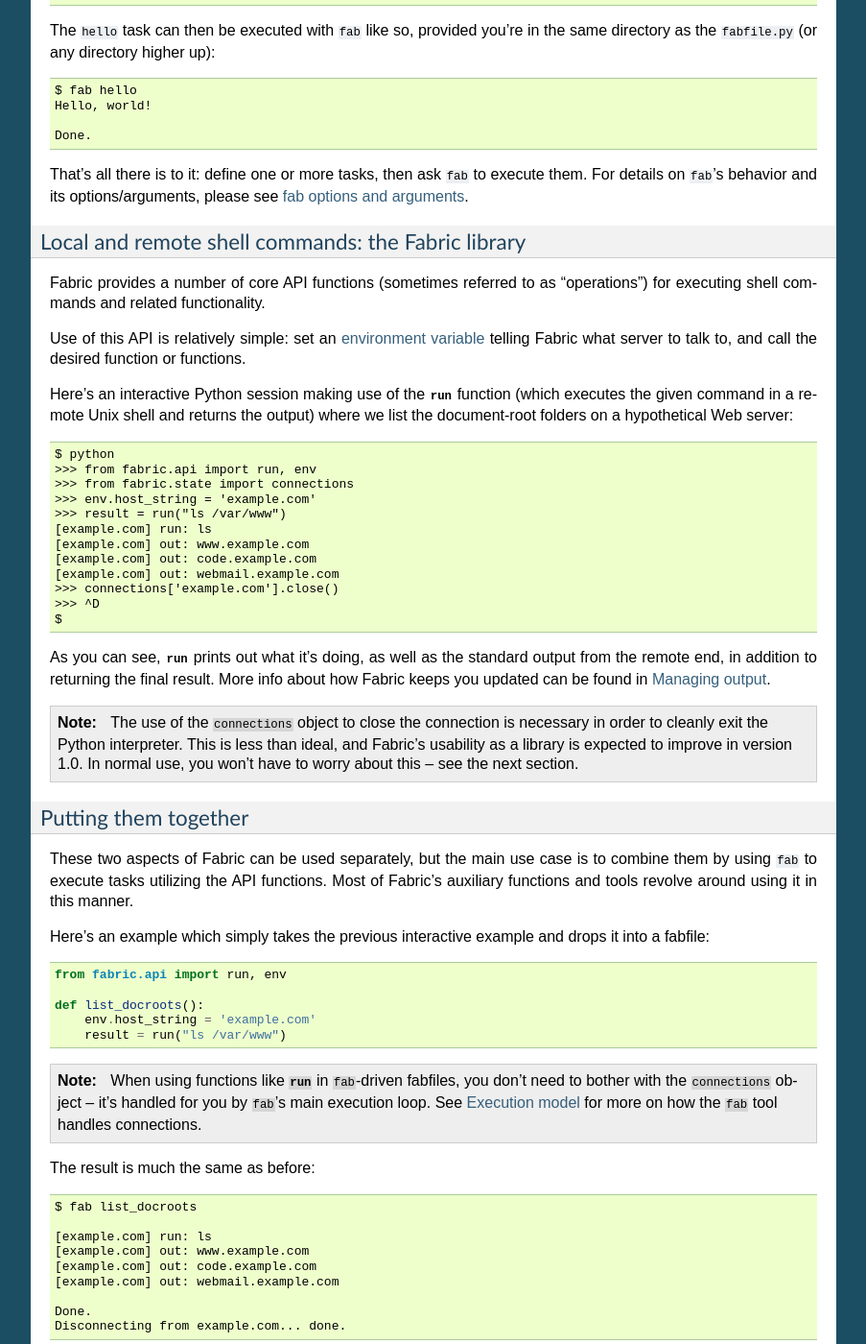
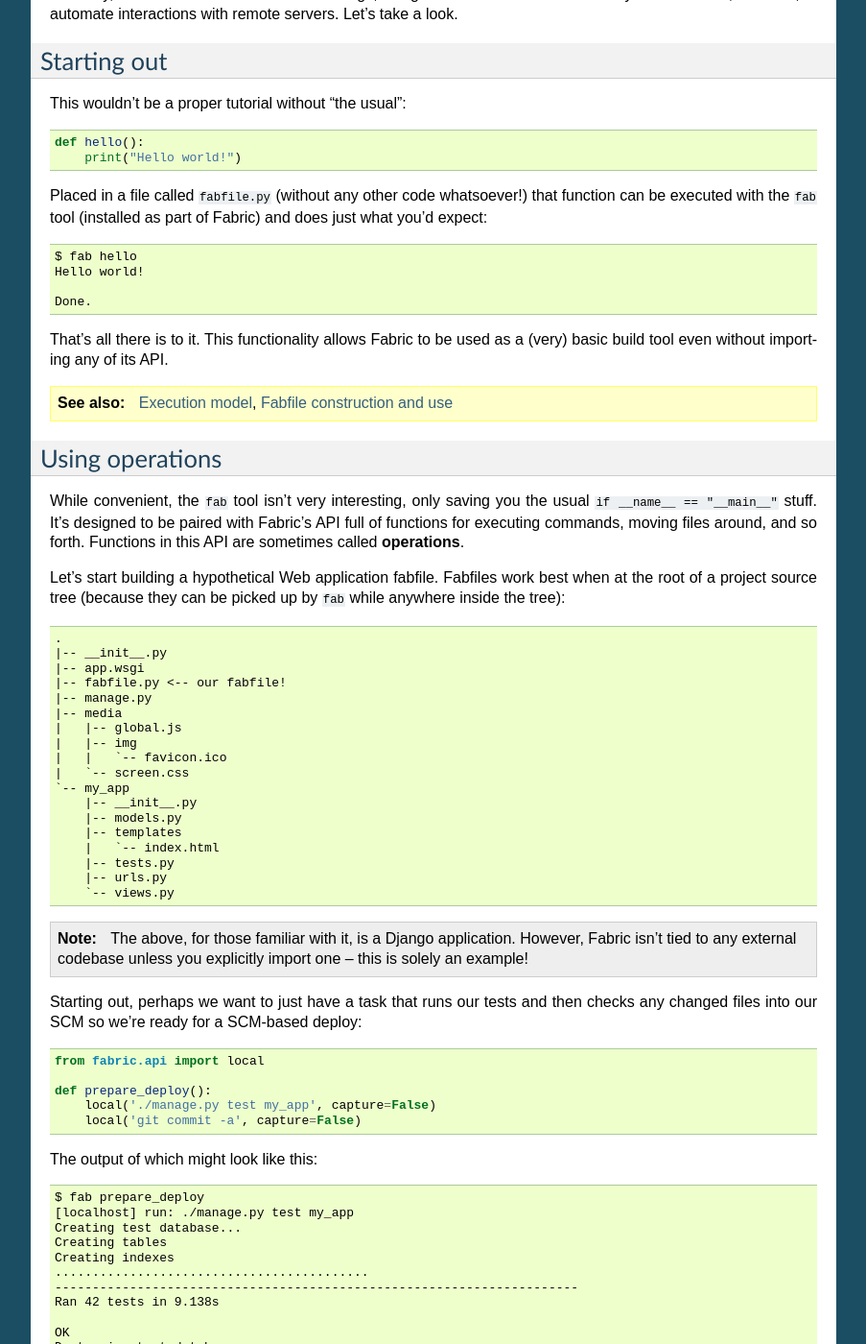
Before and after one commit to fabric/fabric, a Sphinx documentation site: the page built from docs/tutorial.rst, in a window 1280 px wide and 1400 px high, scrolled down 628 px. Shown: the whole window at 96% size, without its empty margins (198-1101 px from the left). Built offline with Sphinx 7.4.7, drawn with Linux system fonts in a browser that asks for light colours; some of the changed text lies outside the part shown.

Commit message:
Begin rewrite of tutorial. Bit happier now.

```diff
--- a/docs/tutorial.rst
+++ b/docs/tutorial.rst
@@ -2,125 +2,168 @@
 Overview and Tutorial
 =====================
 
-Welcome to Fabric! This document will give you a quick, whirlwind tour of what
-Fabric is and how to use it. Detailed usage documentation exists
-:ref:`elsewhere <usage-docs>` and is linked to throughout -- please make sure
-to follow the links for extra information.
+Welcome to Fabric!
+
+This document is a whirlwind tour of Fabric's features and a quick guide to its
+use. Additional documentation (which is linked to throughout) can be found in
+the :ref:`usage documentation <usage-docs>` -- we'll be light on details here,
+so please check out the links.
 
 
-.. _introduction:
+What is Fabric?
+===============
 
-Introduction: What is Fabric?
-=============================
+As the ``README`` says:
 
-Fabric is a Python package primarily designed to do two things:
+    .. include:: ../README
+        :end-before: It provides
 
-* Run Python functions from the command line, with the ``fab`` tool;
-* Execute shell commands locally or on remote servers, with the Fabric library.
+More specifically, Fabric is:
 
-We'll tackle these in order, and then see how to use them together, which is
-the primary use case.
+* A library of functions (built on top of a lower-level library) to make
+  executing shell commands over SSH **easy** and **Pythonic**;
+* A tool that lets you execute **arbitrary Python functions** via the **command
+  line**.
 
-Python on the command line: the ``fab`` tool
---------------------------------------------
+Naturally, most users combine these two things, using Fabric to write and
+execute Python functions, or **tasks**, to automate interactions with remote
+servers. Let's take a look.
 
-Fabric's main interface is a command-line script called ``fab``, which is
-designed to load a Python module (or "fabfile") and execute one or more of
-the functions defined within (also known as "tasks" or "commands".)
 
-A "Hello World" example of this would be creating a ``fabfile.py`` somewhere
-with the following contents::
+Starting out
+============
+
+This wouldn't be a proper tutorial without "the usual"::
 
     def hello():
-        print("Hello, world!")
+        print("Hello world!")
 
-The ``hello`` task can then be executed with ``fab`` like so, provided you're
-in the same directory as the ``fabfile.py`` (or any directory higher up)::
+Placed in a file called ``fabfile.py`` (without any other code whatsoever!)
+that function can be executed with the ``fab`` tool (installed as part of
+Fabric) and does just what you'd expect::
 
     $ fab hello
-    Hello, world!
+    Hello world!
 
     Done.
 
-That's all there is to it: define one or more tasks, then ask ``fab`` to
-execute them. For details on ``fab``'s behavior and its options/arguments,
-please see :doc:`usage/fab`.
+That's all there is to it. This functionality allows Fabric to be used as a
+(very) basic build tool even without importing any of its API.
 
-.. _library-usage:
+.. seealso:: :doc:`usage/execution`, :doc:`usage/fabfiles`
 
-Local and remote shell commands: the Fabric library
----------------------------------------------------
 
-Fabric provides a number of core API functions (sometimes referred to as
-"operations") for executing shell commands and related functionality.
+Using operations
+================
 
-Use of this API is relatively simple: set an :doc:`environment variable
-<usage/env>` telling Fabric what server to talk to, and call the desired
-function or functions.
+While convenient, the ``fab`` tool isn't very interesting, only saving you the
+usual ``if __name__ == "__main__"`` stuff. It's designed to be paired with
+Fabric's API full of functions for executing commands, moving files around, and
+so forth. Functions in this API are sometimes called **operations**.
 
-Here's an interactive Python session making use of the `~fabric.operations.run`
-function (which executes the given command in a remote Unix shell and returns
-the output) where we list the document-root folders on a hypothetical Web
-server::
+Let's start building a hypothetical Web application fabfile. Fabfiles work best when at the root of a project source tree (because they can be picked up by ``fab`` while anywhere inside the tree)::
 
-    $ python
-    >>> from fabric.api import run, env
-    >>> from fabric.state import connections
-    >>> env.host_string = 'example.com'
-    >>> result = run("ls /var/www")
-    [example.com] run: ls
-    [example.com] out: www.example.com
-    [example.com] out: code.example.com
-    [example.com] out: webmail.example.com
-    >>> connections['example.com'].close()
-    >>> ^D
-    $
-
-As you can see, `~fabric.operations.run` prints out what it's doing, as well as
-the standard output from the remote end, in addition to returning the final
-result. More info about how Fabric keeps you updated can be found in
-:doc:`usage/output_controls`.
+    .
+    |-- __init__.py
+    |-- app.wsgi
+    |-- fabfile.py <-- our fabfile!
+    |-- manage.py
+    |-- media
+    |   |-- global.js
+    |   |-- img
+    |   |   `-- favicon.ico
+    |   `-- screen.css
+    `-- my_app
+        |-- __init__.py
+        |-- models.py
+        |-- templates
+        |   `-- index.html
+        |-- tests.py
+        |-- urls.py
+        `-- views.py
 
 .. note::
 
-    The use of the ``connections`` object to close the connection is necessary
-    in order to cleanly exit the Python interpreter. This is less than ideal,
-    and Fabric's usability as a library is expected to improve in version 1.0.
-    In normal use, you won't have to worry about this -- see the next section.
+    The above, for those familiar with it, is a Django application. However,
+    Fabric isn't tied to any external codebase unless you explicitly import
+    one -- this is solely an example!
 
-Putting them together
----------------------
+Starting out, perhaps we want to just have a task that runs our tests and then
+checks any changed files into our SCM so we're ready for a SCM-based deploy::
 
-These two aspects of Fabric can be used separately, but the main use case is to
-combine them by using ``fab`` to execute tasks utilizing the API functions.
-Most of Fabric's auxiliary functions and tools revolve around using it in this
-manner.
+    from fabric.api import local
 
-Here's an example which simply takes the previous interactive example and drops
-it into a fabfile::
+    def prepare_deploy():
+        local('./manage.py test my_app', capture=False)
+        local('git commit -a', capture=False)
 
-    from fabric.api import run, env
+The output of which might look like this::
 
-    def list_docroots():
-        env.host_string = 'example.com'
-        result = run("ls /var/www")
+    $ fab prepare_deploy
+    [localhost] run: ./manage.py test my_app
+    Creating test database...
+    Creating tables
+    Creating indexes
+    ..........................................
+    ----------------------------------------------------------------------
+    Ran 42 tests in 9.138s
 
-.. note::
+    OK
+    Destroying test database...
 
-    When using functions like `~fabric.operations.run` in ``fab``-driven
-    fabfiles, you don't need to bother with the ``connections`` object -- it's
-    handled for you by ``fab``'s main execution loop. See
-    :doc:`usage/execution` for more on how the ``fab`` tool handles
-    connections.
-
-The result is much the same as before::
-
-    $ fab list_docroots
-
-    [example.com] run: ls
-    [example.com] out: www.example.com
-    [example.com] out: code.example.com
-    [example.com] out: webmail.example.com
+    [localhost] run: git commit -a
+    # On branch master
+    nothing to commit (working directory clean)
 
     Done.
-    Disconnecting from example.com... done.
+
+Hopefully the code itself is pretty obvious: import a Fabric API function, `~fabric.operations.local`, and use it to run some local shell commands. Using the rest of Fabric's API is similarly straightforward -- it's all just Python.
+
+If you're familiar with Git, you'll notice that while our ``git commit`` call
+didn't do anything this time, if we had modified files it would've popped open
+our editor for a commit message. Let's use another operation,
+`~fabric.operations.prompt`, to prompt the user for the commit message
+instead::
+
+    from fabric.api import local, prompt
+
+    def prepare_deploy():
+        local('./manage.py test my_app', capture=False)
+        commit_msg = prompt("Commit message:")
+        local('git commit -a -m "%s"' % commit_msg, capture=False)
+
+We won't bore you with a near repetition of the earlier output -- the only difference will be a simple prompt popping up waiting for input from the user.
+
+Fabric has a number of core operations like these, more of which will be
+popping up later. For a full list, see the below link to the API documentation.
+
+.. seealso:: :doc:`api/core/operations`
+
+
+Organize it your way
+====================
+
+As mentioned, Fabric is just Python, so you're free to organize your fabfile any way you want -- do what works for you. In this case, we might find it useful to start splitting things up into subtasks::
+
+    from fabric.api import local, prompt
+
+    def test():
+        local('./manage.py test my_app', capture=False)
+
+    def commit():
+        commit_msg = prompt("Commit message:")
+        local('git commit -a -m "%s"' % commit_msg, capture=False)
+
+    def prepare_deploy():
+        test()
+        commit()
+
+The ``prepare_deploy`` task can be called just as before, but now you can make a more granular call to one of the sub-tasks, if desired. Fabric will let you execute any public callable in your fabfile, so you can even import from other Python modules or packages.
+
+.. seealso:: :doc:`usage/fabfiles`
+
+
+Coping with failure
+===================
+
+Our fabfile is coming along nicely, but what happens if our tests fail?
```
